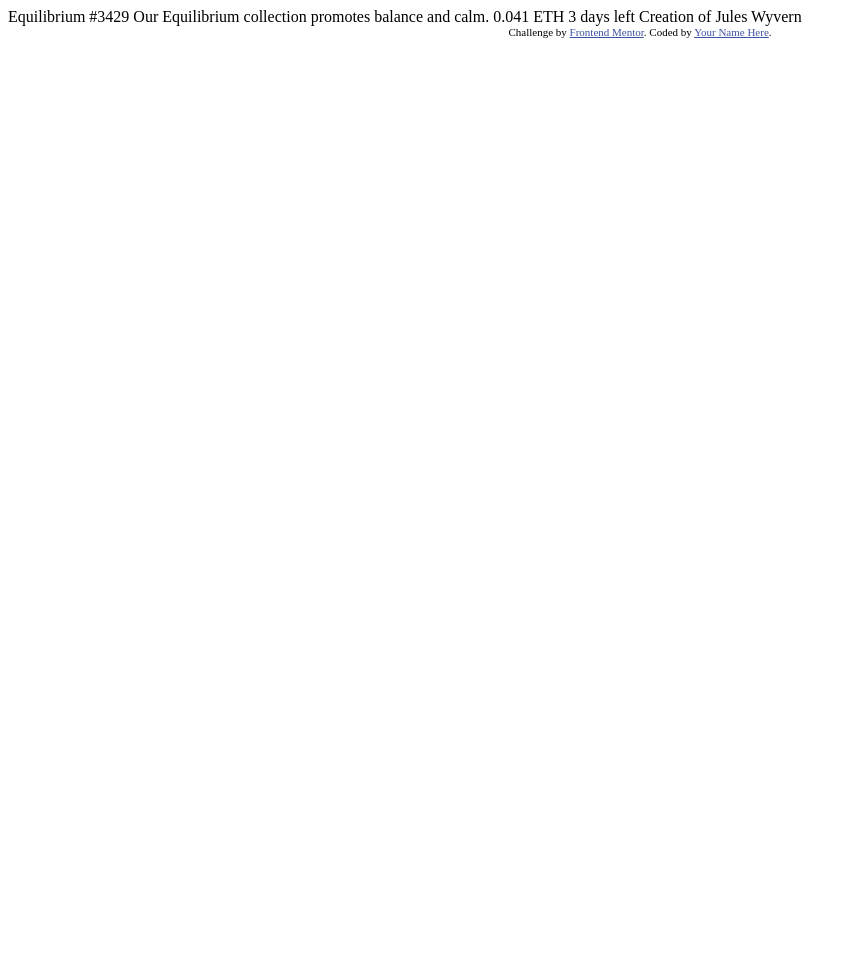
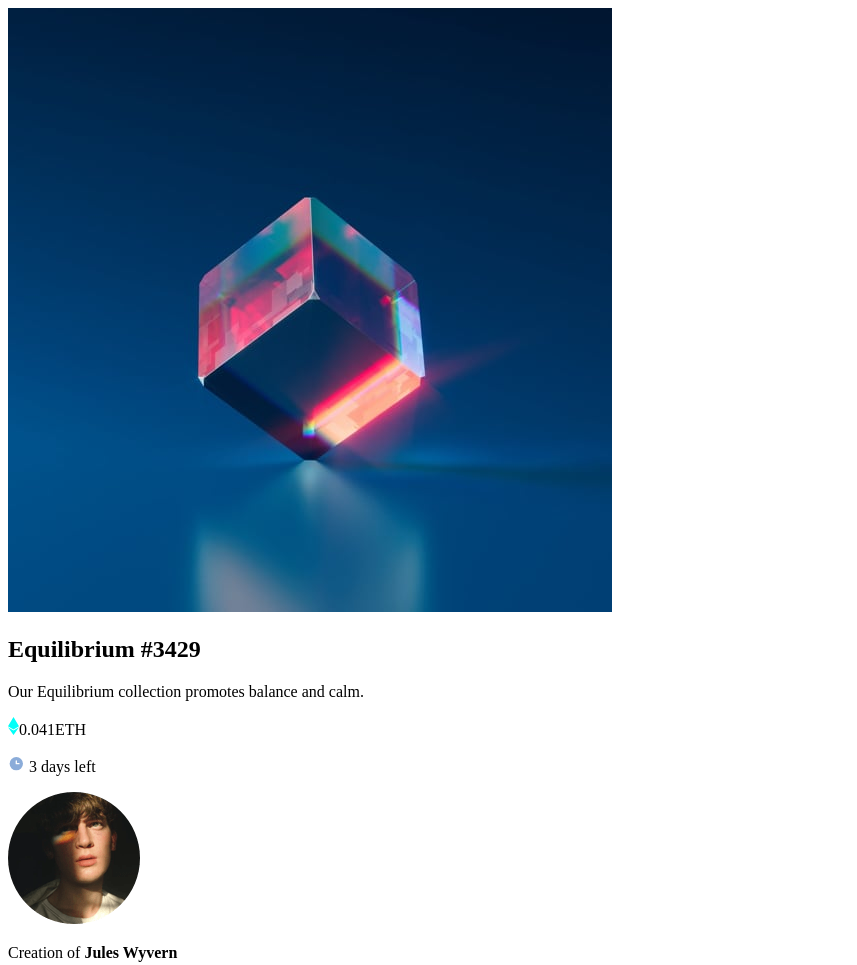
Before and after one commit to pilatech/nft-card-component, a plain HTML site: page index.html in a window 1280 px wide. Shown: the top 965 px of the page, without its empty margins (0-857 px from the left). Before the commit the page ends 800 px from the top, so only its background shows below. Drawn offline with Linux system fonts and the light colour scheme.

Commit message:
completed markup

```diff
--- a/index.html
+++ b/index.html
@@ -7,27 +7,32 @@
   <link rel="icon" type="image/png" sizes="32x32" href="./images/favicon-32x32.png">
 
   <title>Frontend Mentor | NFT preview card component</title>
-
-  <!-- Feel free to remove these styles or customise in your own stylesheet 👍 -->
-  <style>
-    .attribution { font-size: 11px; text-align: center; }
-    .attribution a { color: hsl(228, 45%, 44%); }
-  </style>
 </head>
 <body>
+ <section class="card">
+  <aside class="card__hero">
+   <img src="images/image-equilibrium.jpg" alt="diamond" class="card__hero-image">
+  </aside>
+  <h2 class="card__title">Equilibrium #3429</h2>
+  <p class="card__text">  Our Equilibrium collection promotes balance and calm.</p>
+  <aside class="card__stats">
+    <p class="card__currency">
+     <img src="images/icon-ethereum.svg" alt="etherium icon" class="card__currency-icon">0.041ETH
+    </p>
+    <p class="card__time">
+     <img src="images/icon-clock.svg" alt="clock icon" class="card__time-icon"> 3 days left
+    </p>
+  </aside>
+  <footer class="card__footer">
+   <img src="images/image-avatar.png" alt="avatar" class="card__avatar">
+   <p class="card__credit">Creation of <strong class="card__creator">Jules Wyvern</strong></p>
+  </footer>
+ </section>
 
-  Equilibrium #3429
-
-  Our Equilibrium collection promotes balance and calm.
 
   0.041 ETH
   3 days left
 
   Creation of Jules Wyvern
-
-  <div class="attribution">
-    Challenge by <a href="https://www.frontendmentor.io?ref=challenge" target="_blank">Frontend Mentor</a>.
-    Coded by <a href="#">Your Name Here</a>.
-  </div>
 </body>
 </html>
```
Also changed, not shown: 1 other file.
